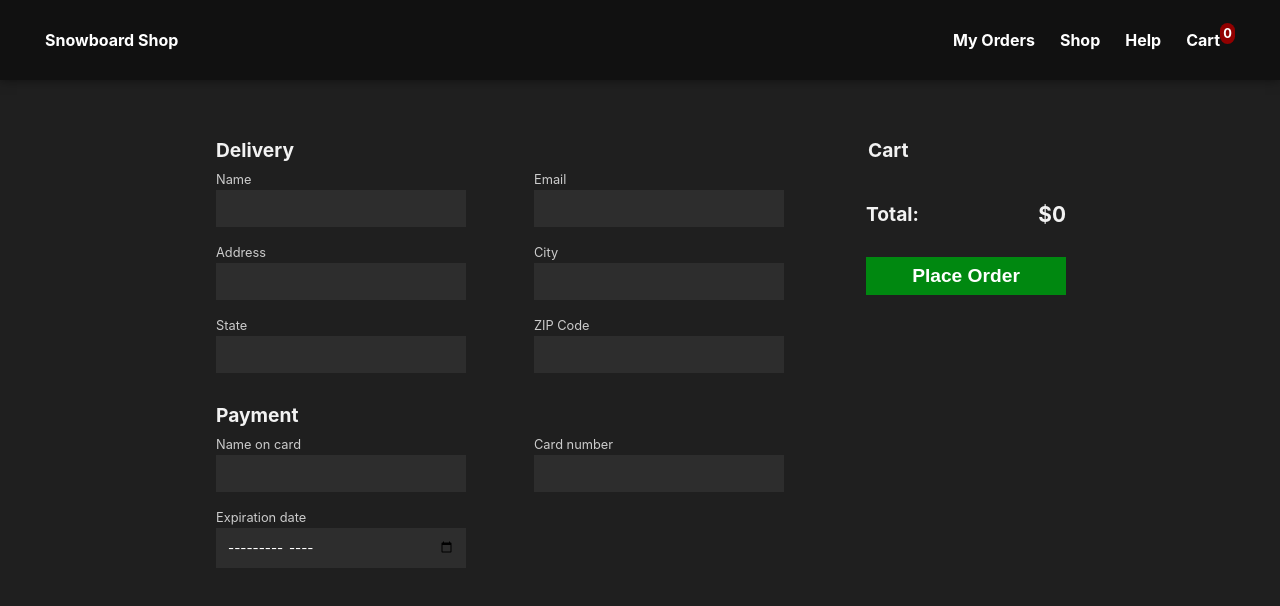
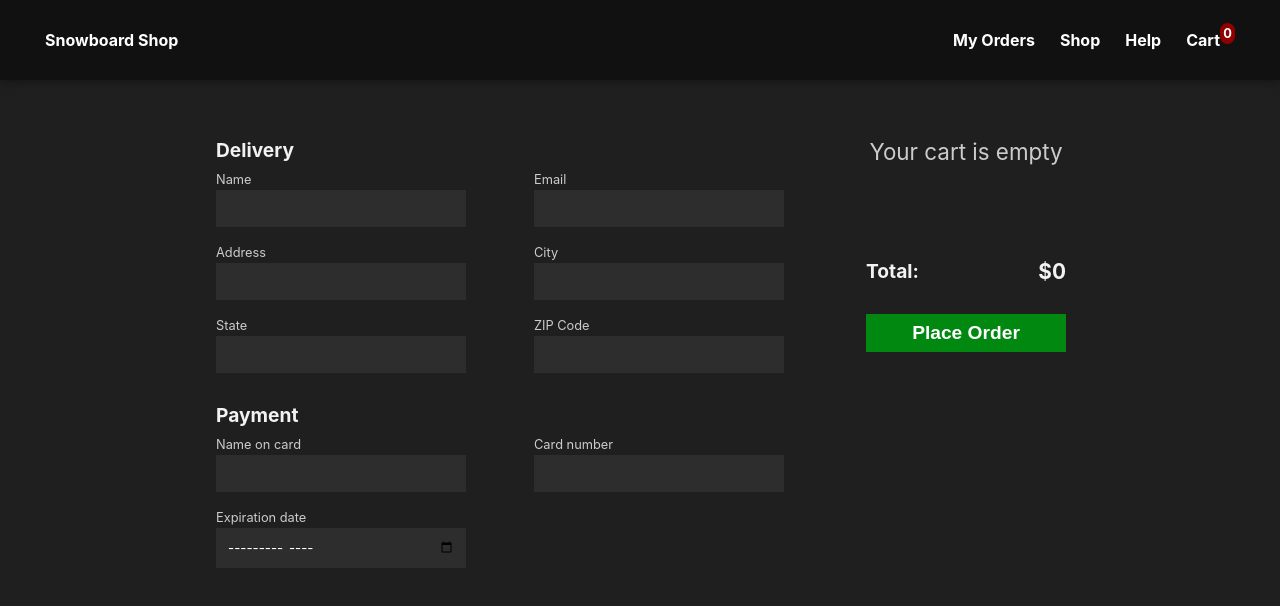
Before and after one commit to lindavid1998/snowboard-shop, a React (Create React App) app: page /#/checkout in a window 1280 px wide. Shown: the top 606 px of the page. Built offline with nearby package versions, Linux system fonts and the light colour scheme.

Commit message:
Add 'your cart is empty' message to checkout page

```diff
--- a/src/components/Checkout.js
+++ b/src/components/Checkout.js
@@ -108,7 +108,11 @@ export default function Checkout(props) {
 				</div>
 
 				<div className='order-info'>
-					{items}
+					{cart.length !== 0 ? (
+						items
+					) : (
+						<div className='empty-cart-message'>Your cart is empty</div>
+					)}
 
 					<div className='total'>
 						<div className='total-label'>Total:</div>
```
